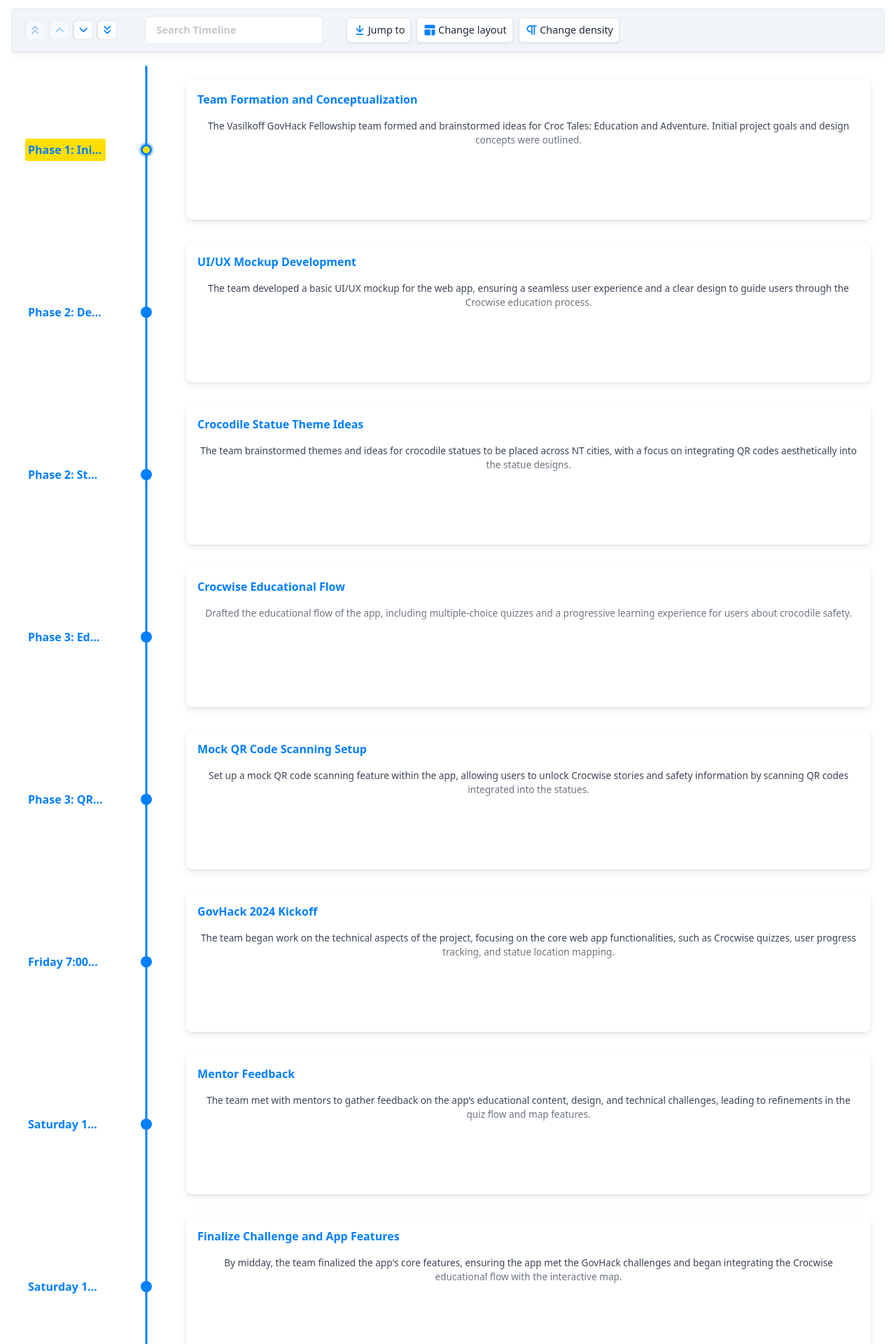
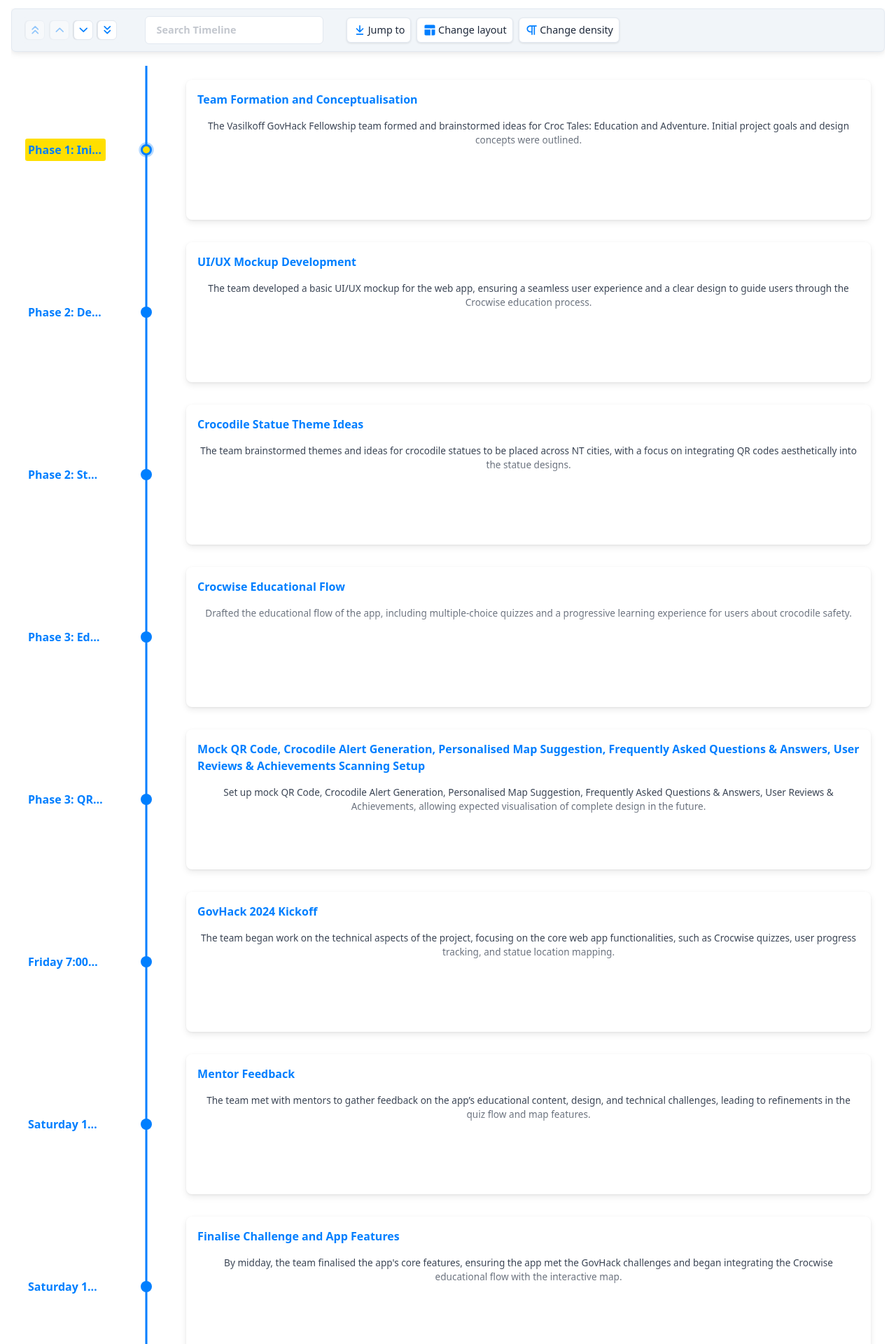
Before and after one commit to MaxSmile/Croc-Tales-Education-and-Adventure, a React (Create React App) app in the folder croc-tale-web-app/: page /roadmap in a window 1280 px wide. Shown: the part 240-2160 px from the top of the page at 70% size. Built offline with nearby package versions, Linux system fonts and the light colour scheme; no server answers.

Commit message:
Updated phase 3 with more features' mockups

```diff
--- a/croc-tale-web-app/src/components/CrocTalesTimeline.jsx
+++ b/croc-tale-web-app/src/components/CrocTalesTimeline.jsx
@@ -6,7 +6,7 @@
     const items = [
         {
           title: "Phase 1: Initial Planning",
-          cardTitle: "Team Formation and Conceptualization",
+          cardTitle: "Team Formation and Conceptualisation",
           cardDetailedText: "The Vasilkoff GovHack Fellowship team formed and brainstormed ideas for Croc Tales: Education and Adventure. Initial project goals and design concepts were outlined.",
         },
         {
@@ -25,9 +25,9 @@
           cardDetailedText: "Drafted the educational flow of the app, including multiple-choice quizzes and a progressive learning experience for users about crocodile safety.",
         },
         {
-          title: "Phase 3: QR Code Mock Feature",
-          cardTitle: "Mock QR Code Scanning Setup",
-          cardDetailedText: "Set up a mock QR code scanning feature within the app, allowing users to unlock Crocwise stories and safety information by scanning QR codes integrated into the statues.",
+          title: "Phase 3: QR Code, Crocodile Alert Generation, Personalised Map Suggestion, Frequently Asked Questions & Answers, User Reviews & Achievements Mock Features",
+          cardTitle: "Mock QR Code, Crocodile Alert Generation, Personalised Map Suggestion, Frequently Asked Questions & Answers, User Reviews & Achievements Scanning Setup",
+          cardDetailedText: "Set up mock QR Code, Crocodile Alert Generation, Personalised Map Suggestion, Frequently Asked Questions & Answers, User Reviews & Achievements, allowing expected visualisation of complete design in the future.",
         },
         {
           title: "Friday 7:00pm",
@@ -41,8 +41,8 @@
         },
         {
           title: "Saturday 12:00pm",
-          cardTitle: "Finalize Challenge and App Features",
-          cardDetailedText: "By midday, the team finalized the app's core features, ensuring the app met the GovHack challenges and began integrating the Crocwise educational flow with the interactive map.",
+          cardTitle: "Finalise Challenge and App Features",
+          cardDetailedText: "By midday, the team finalised the app's core features, ensuring the app met the GovHack challenges and began integrating the Crocwise educational flow with the interactive map.",
         },
         {
           title: "Saturday 7:00pm",
```
